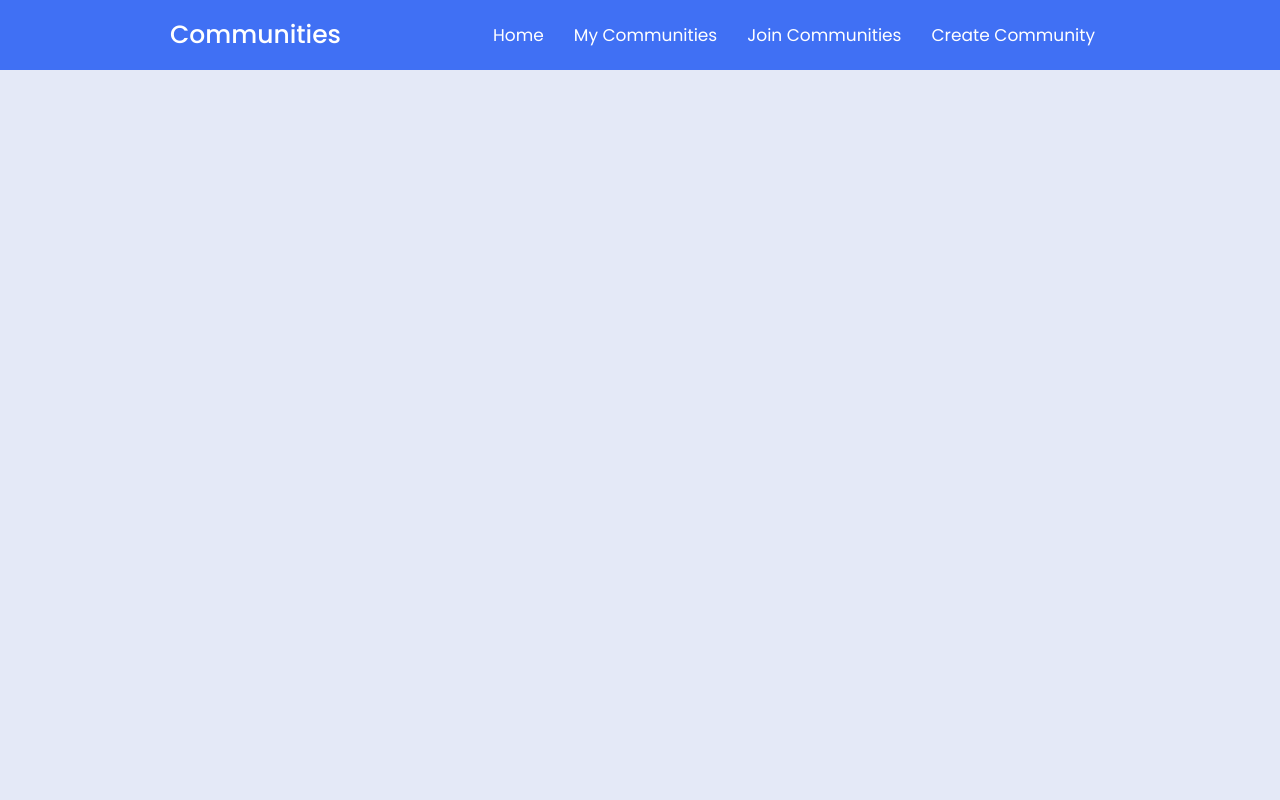
After one commit to AhmadTNofal/DESD, a Django app: page /communities/ in a window 1280 px wide. The commit adds this page. Run offline with Django 5.2, Linux system fonts and the light colour scheme.

Commit message:
Create communities

```diff
--- /dev/null
+++ b/accounts/static/accounts/css/community.css
@@ -0,0 +1,142 @@
+/* ===== Google Font Import - Poppins ===== */
+@import url('https://fonts.googleapis.com/css2?family=Poppins:wght@300;400;500;600&display=swap');
+*{
+    margin: 0;
+    padding: 0;
+    box-sizing: border-box;
+    font-family: 'Poppins', sans-serif;
+    transition: all 0.4s ease;;
+}
+/* ===== Colours ===== */
+:root{
+    --body-color: #E4E9F7;
+    --nav-color: #4070F4;
+    --side-nav: #010718;
+    --text-color: #FFF;
+    --search-bar: #F2F2F2;
+    --search-text: #010718;
+}
+body{
+    height: 100vh;
+    background-color: var(--body-color);
+}
+body.dark{
+    --body-color: #18191A;
+    --nav-color: #242526;
+    --side-nav: #242526;
+    --text-color: #CCC;
+    --search-bar: #242526;
+}
+nav{
+    position: fixed;
+    top: 0;
+    left: 0;
+    height: 70px;
+    width: 100%;
+    background-color: var(--nav-color);
+    z-index: 100;
+}
+nav .nav-bar{
+    position: relative;
+    height: 100%;
+    max-width: 1000px;
+    width: 100%;
+    background-color: var(--nav-color);
+    margin: 0 auto;
+    padding: 0 30px;
+    display: flex;
+    align-items: center;
+    justify-content: space-between;
+}
+nav .nav-bar .sidebarOpen{
+    color: var(--text-color);
+    font-size: 25px;
+    padding: 5px;
+    cursor: pointer;
+    display: none;
+}
+nav .nav-bar .logo a{
+    font-size: 25px;
+    font-weight: 500;
+    color: var(--text-color);
+    text-decoration: none;
+}
+.menu .logo-toggle{
+    display: none;
+}
+.nav-bar .nav-links{
+    display: flex;
+    align-items: center;
+}
+.nav-bar .nav-links li{
+    margin: 0 5px;
+    list-style: none;
+}
+.nav-links li a{
+    position: relative;
+    font-size: 17px;
+    font-weight: 400;
+    color: var(--text-color);
+    text-decoration: none;
+    padding: 10px;
+}
+.nav-links li a::before{
+    content: '';
+    position: absolute;
+    left: 50%;
+    bottom: 0;
+    transform: translateX(-50%);
+    height: 6px;
+    width: 6px;
+    border-radius: 50%;
+    background-color: var(--text-color);
+    opacity: 0;
+    transition: all 0.3s ease;
+}
+.nav-links li:hover a::before{
+    opacity: 1;
+}
+
+@media (max-width: 790px) {
+    nav .nav-bar .sidebarOpen{
+        display: block;
+    }
+    .menu{
+        position: fixed;
+        height: 100%;
+        width: 320px;
+        left: -100%;
+        top: 0;
+        padding: 20px;
+        background-color: var(--side-nav);
+        z-index: 100;
+        transition: all 0.4s ease;
+    }
+    nav.active .menu{
+        left: -0%;
+    }
+    nav.active .nav-bar .navLogo a{
+        opacity: 0;
+        transition: all 0.3s ease;
+    }
+    .menu .logo-toggle{
+        display: block;
+        width: 100%;
+        display: flex;
+        align-items: center;
+        justify-content: space-between;
+    }
+    .logo-toggle .siderbarClose{
+        color: var(--text-color);
+        font-size: 24px;
+        cursor: pointer;
+    }
+    .nav-bar .nav-links{
+        flex-direction: column;
+        padding-top: 30px;
+    }
+    .nav-links li a{
+        display: block;
+        margin-top: 20px;
+    }
+}
--- /dev/null
+++ b/accounts/templates/Communities/community.html
@@ -0,0 +1,31 @@
+<!DOCTYPE html>
+<html lang="en">
+<head>
+    <meta charset="UTF-8">
+    {% load static %}
+    <link rel="stylesheet" type="text/css" href="{% static 'accounts/css/community.css' %}">
+    <link href='https://unpkg.com/boxicons@2.1.1/css/boxicons.min.css' rel='stylesheet'>
+     <title>Communities</title>
+</head>
+<body>
+    <nav>
+        <div class="nav-bar">
+            <i class='bx bx-menu sidebarOpen' ></i>
+            <span class="logo navLogo"><a href="#">Communities</a></span>
+            <div class="menu">
+                <div class="logo-toggle">
+                    <i class='bx bx-x siderbarClose'></i>
+                </div>
+                <ul class="nav-links">
+                    <li><a href="{% url 'home' %}">Home</a></li>
+                    <li><a href="#">My Communities</a></li>
+                    <li><a href="#">Join Communities</a></li>
+                    <li><a href="{% url 'create_communities' %}">Create Community</a></li>
+                </ul>
+            </div>
+                </div>
+            </div>
+        </div>
+    </nav>
+</body>
+</html>
--- a/accounts/templates/profile/home.html
+++ b/accounts/templates/profile/home.html
@@ -13,7 +13,7 @@
     <div id="sidebar" class="sidebar">
         <span class="close-btn" onclick="closeMenu()">&times;</span>
         <a href="">Profile Settings</a>
-        <a href="">Communities</a>
+        <a href="{% url 'communities' %}">Communities</a>
         <a href="">Events</a>
         <a href="{% url 'logout' %}">Logout</a>
     </div>
--- a/accounts/views.py
+++ b/accounts/views.py
@@ -8,7 +8,8 @@ from django.contrib.auth.hashers import make_password
 from django.views.decorators.csrf import csrf_exempt
 from django.utils.decorators import method_decorator
 from django.db.models import Q
-from .models import CustomUser
+from .models import CustomUser, Community, CommunityMembership
+from .forms import CommunityForm
 
 @login_required
 def home(request):
@@ -83,3 +84,34 @@ def signup(request):
             messages.error(request, f"Error: {e}")
 
     return render(request, 'registration/signup.html')
+
+def communities(request):
+    return render(request, 'Communities/community.html')
+
+@login_required
+def create_community(request):
+    """ Handles the creation of a new community. """
+    if request.method == "POST":
+        form = CommunityForm(request.POST)
+        if form.is_valid():
+            community = form.save(commit=False)
+            community.createdBy = request.user  # Assign the logged-in user as creator
+            community.save()
+
+            # Assign creator as "Admin" in CommunityMemberships
+            CommunityMembership.objects.create(
+                communityID=community,
+                userID=request.user,
+                role="Admin"
+            )
+
+            messages.success(request, "Community created successfully!")
+            return redirect("communities")  # Redirect to communities page
+        else:
+            print("Form Errors:", form.errors)  # Debugging: Print errors to console
+            messages.error(request, "Error creating community. Please check the form.")
+
+    else:
+        form = CommunityForm()
+
+    return render(request, "Communities/create_community.html", {"form": form})
--- a/myproject/urls.py
+++ b/myproject/urls.py
@@ -21,13 +21,15 @@ from django.conf import settings
 from django.conf.urls.static import static
 from django.urls import path
 from accounts import views
-from accounts.views import signup, home, login_view, search_users
+from accounts.views import signup, home, login_view, search_users, communities, create_community
 
 urlpatterns = [
     path("home/", home, name="home"),
     path("login/", login_view, name="login"),
     path("signup/", signup, name="signup"),
-    path('search/', search_users, name='search_users'),  # Search URL
+    path('search/', search_users, name='search_users'),
+    path("communities/", communities, name="communities"),
+    path("CreateCommunities/", create_community, name="create_communities"),
 ]
 
 # Serve static files in development mode
@@ -39,6 +41,8 @@ urlpatterns = [
     path('accounts/', include('django.contrib.auth.urls')),  # built-in auth routes
     path('accounts/', include('accounts.urls')),  # your app's routes
     path('', home, name='home'),  # Redirect users after login
+    path("communities/", communities, name="communities"),
+    path("CreateCommunities/", create_community, name="create_communities"),
 ]
 if settings.DEBUG:
     urlpatterns += static(settings.STATIC_URL, document_root=settings.STATICFILES_DIRS[0])
```
Also changed, not shown: accounts/forms.py (+21 -0 lines), accounts/models.py (+29 -0 lines), accounts/templates/Communities/create_community.html (added, +45 -0 lines).
